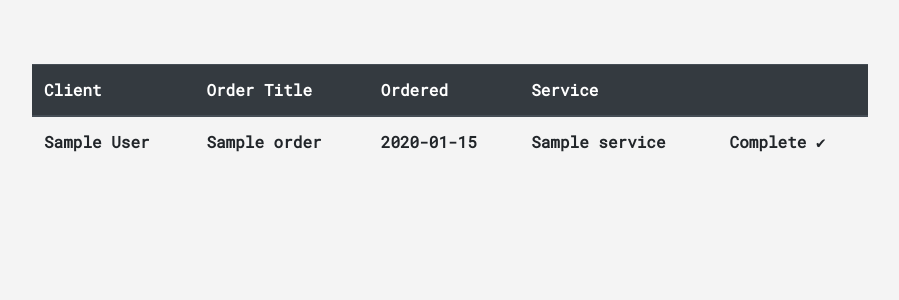
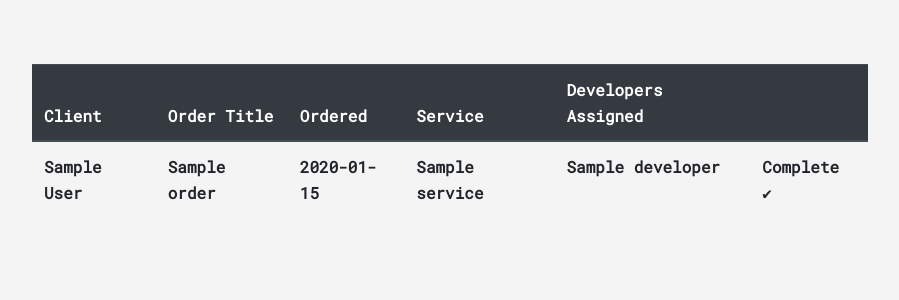
Before and after one commit to Nurou/devServices, a Flask app: page /admin/order/1 in a window 1280 px wide. Shown: the part 123-423 px from the top of the page, without its empty margins (190-1089 px from the left). Run offline with Flask 2, Linux system fonts and the light colour scheme; a user stored in the database is signed in; data comes from the database, SQL or seed files in the repository; tables that the repository leaves empty hold one stand-in row (values such as "Sample post"); lists and menus that the app fills with data are empty; some libraries are stand-ins or nearby versions; some web fonts are replaced.

Commit message:
developers can be assigned to order

```diff
--- a/application/developers/models.py
+++ b/application/developers/models.py
@@ -43,6 +43,8 @@ class Developer(Base):
 
         response = []
         for row in res:
-            response.append({"name": row[0]})
+            response.append(row[0])
+
+        # print(res)
 
         return response
--- a/application/orders/forms.py
+++ b/application/orders/forms.py
@@ -1,5 +1,11 @@
 from flask_wtf import FlaskForm
-from wtforms import StringField, SubmitField, TextAreaField
+from wtforms import (
+    StringField,
+    SubmitField,
+    TextAreaField,
+    SelectMultipleField,
+    widgets,
+)
 from wtforms.validators import DataRequired, Length
 from wtforms.ext.sqlalchemy.fields import QuerySelectField
 from application.services.models import Service
@@ -7,6 +13,11 @@ from application.services.models import Service
 
 def service_query():
     return Service.query.filter().order_by(Service.name)
+
+
+class MultiCheckboxField(SelectMultipleField):
+    widget = widgets.ListWidget(prefix_label=False)
+    option_widget = widgets.CheckboxInput()
 
 
 class OrderForm(FlaskForm):
@@ -18,3 +29,8 @@ class OrderForm(FlaskForm):
         query_factory=service_query, allow_blank=False, get_label="name"
     )
     submit = SubmitField("Order")
+
+
+class AssignDevsToOrderForm(FlaskForm):
+    developers = MultiCheckboxField("Developers", coerce=int)
+    submit = SubmitField("Assign Selected")
--- a/application/orders/routes.py
+++ b/application/orders/routes.py
@@ -3,7 +3,7 @@ from flask_login import current_user, login_required
 from application import db
 from application.orders.models import Order
 from application.auth.models import Account
-from application.orders.forms import OrderForm
+from application.orders.forms import OrderForm, AssignDevsToOrderForm
 from application.auth import login_required
 from application.services.models import Service
 from application.developers.models import Developer
@@ -35,7 +35,9 @@ def new_order():
         db.session.commit()
         flash("Your order has been created!", "success")
         return redirect(url_for("orders.client_orders", username=current_user.username))
-    return render_template("client/create_order.html", form=form, legend="New Order", title="New Order")
+    return render_template(
+        "client/create_order.html", form=form, legend="New Order", title="New Order"
+    )
 
 
 @orders.route("/account/<string:username>")
@@ -106,18 +108,33 @@ def agency_orders():
     )
 
 
-@orders.route("/admin/order/<int:order_id>", methods=["GET"])
+@orders.route("/admin/order/<int:order_id>", methods=["GET", "POST"])
 @login_required(role="ADMIN")
 def admin_order(order_id):
     order = Order.query.get_or_404(order_id)
     developers_available = Developer.find_developers_with_matching_skills(
         order.service_id
     )
+    form = AssignDevsToOrderForm()
+
+    form.developers.choices = [
+        (d.id, d.name) for d in Developer.query.all() if d.name in developers_available
+    ]
+
+    if form.validate_on_submit():
+        developer_record = Developer.query.all()
+        # need a list to hold our choices
+        assigned = []
+        # looping through the choices, we check the choice ID against what was passed in the form
+        for developer in developer_record:
+            # when we find a match, we then append the object to our list
+            if developer.id in form.developers.data:
+                assigned.append(developer)
+        order.developers = assigned
+        db.session.add(order)
+        db.session.commit()
     return render_template(
-        "admin/order.html",
-        title=order.title,
-        order=order,
-        developers_available=developers_available,
+        "admin/order.html", title=order.title, order=order, form=form,
     )
 
 
--- a/application/templates/admin/order.html
+++ b/application/templates/admin/order.html
@@ -9,6 +9,7 @@
             <th scope="col">Order Title</th>
             <th scope="col">Ordered</th>
             <th scope="col">Service</th>
+            <th scope="col">Developers Assigned</th>
             <th scope="col"></th>
           </tr>
         </thead>
@@ -17,6 +18,13 @@
           <th>{{ order.title }}</th>
           <th>{{ order.date_created.strftime('%Y-%m-%d') }}</th>
           <th>{{ order.service.name }}</th>
+          <th>
+            <ul>
+              {% for developer in order.developers%}
+              <li>{{developer.name}}</li>
+              {%endfor%}
+            </ul>
+          </th>
           {% if order.complete == True %}
           <th>Complete ✔</th>
           {% else %}
@@ -34,13 +42,27 @@
       {% if order.complete == False %}
       <div class="container">
         <hr />
-        <h2 class="py-5">List of Developers Available for the Job:</h2>
-        {% for developer in developers_available%} {{ developer.name }} {%
-        endfor %}
-        <div class="d-flex flex-column pt-5">
-            <a class="btn btn-secondary btn-sm mt-1 mb-1 py-3" href="#"
-              >Assign Developers</a
-            >
+        <h2 class="pt-5">List of Developers Available for the Job:</h2>
+        <div class="d-flex flex-column">
+          <form method="POST" action="">
+            {{ form.hidden_tag() }}
+            <fieldset class="form-group">
+              <div class="form-group">
+                {% if form.developers.errors %} {{
+                form.developers(class="form-control form-control-lg is-invalid")
+                }}
+                <div class="invalid-feedback">
+                  {% for error in form.developers.errors %}
+                  <span>{{ error }}</span>
+                  {% endfor %}
+                </div>
+                {% else %} {{ form.developers(class="") }} {% endif %}
+              </div>
+            </fieldset>
+            <div class="form-group">
+              {{ form.submit(class="btn btn-outline-info") }}
+            </div>
+          </form>
         </div>
       </div>
       {%endif%}
```
Also changed, not shown: application/developers/routes.py (+5 -7 lines), documentation/reflections.md (+2 -2 lines).
